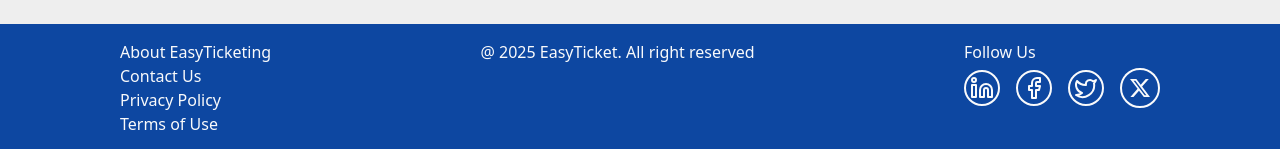
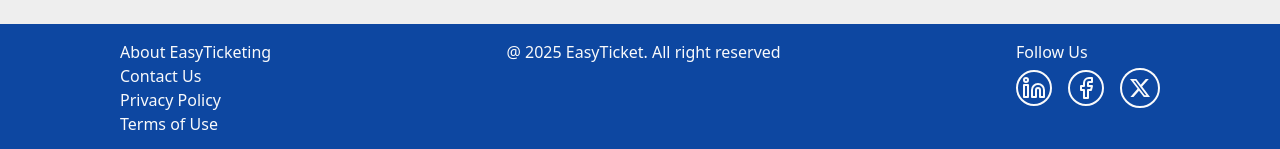
Before and after one commit to mafindijr/easy-ticketing-app, a React (Vite) app: page / in a window 1280 px wide. Shown: the part 1450-1599 px from the top of the page. Built offline with nearby package versions, Linux system fonts and the light colour scheme.

Commit message:
fix: remove the old twiiter lago and replace it with X logo

```diff
--- a/src/components/Footer.jsx
+++ b/src/components/Footer.jsx
@@ -44,7 +44,6 @@ export default function Footer() {
           <span className='absolute top-0 left-0'>Follow Us</span>
           <div className='border-2 border-solid-gray-50 p-1 rounded-full'><a href="#"><Linkedin size={24} /></a></div>
           <div className='border-2 border-solid-gray-50 p-1 rounded-full'><a href="#"><Facebook size={24} /></a></div>
-          <div className='border-2 border-solid-gray-50 p-1 rounded-full'><a href=""><Twitter size={24}  /></a></div>
           <div className='border-2 border-solid-gray-50 p-2 text-xl rounded-full'><a href=""><BsTwitterX /></a></div>
         </div>
       </div>
```
